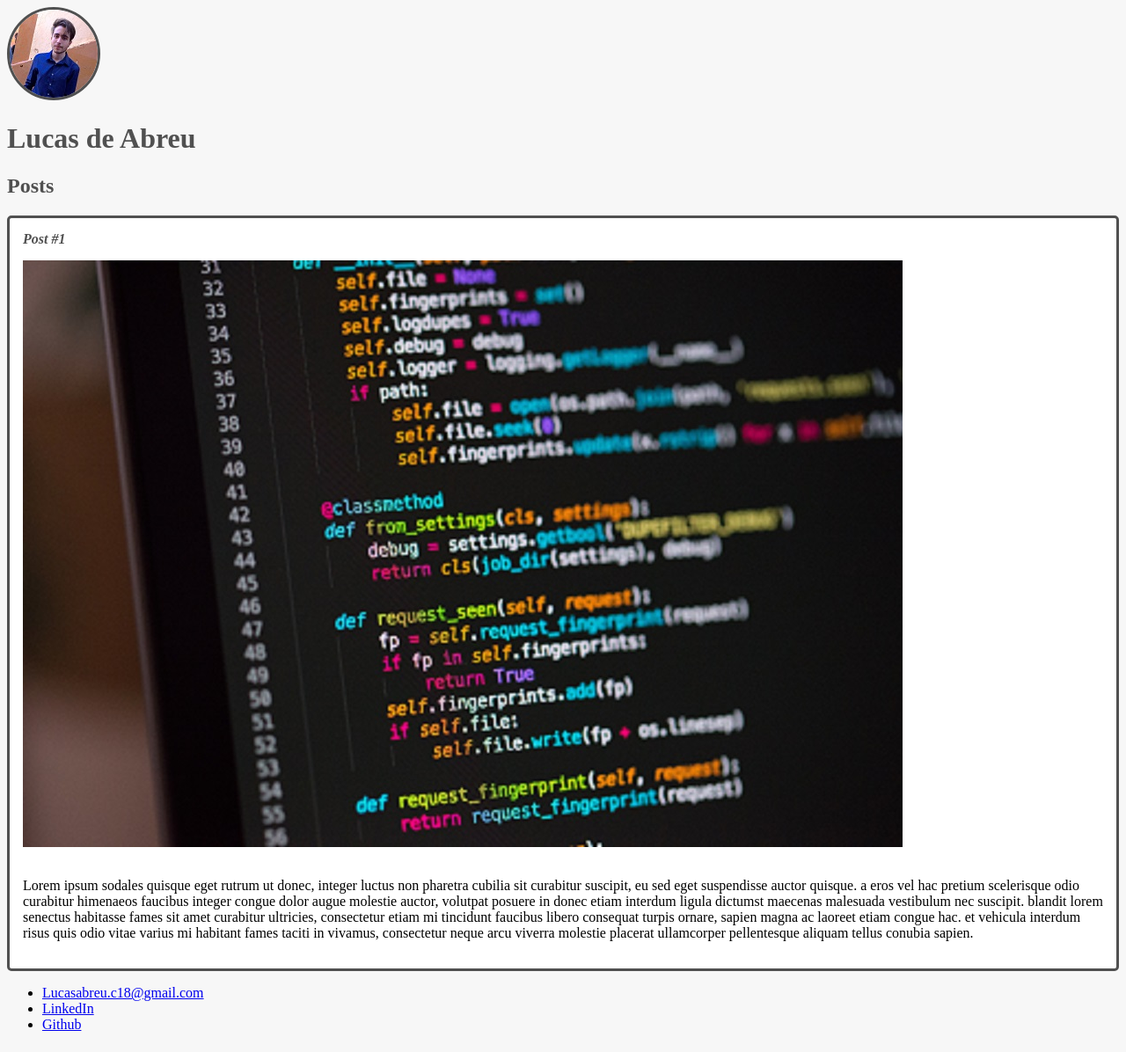
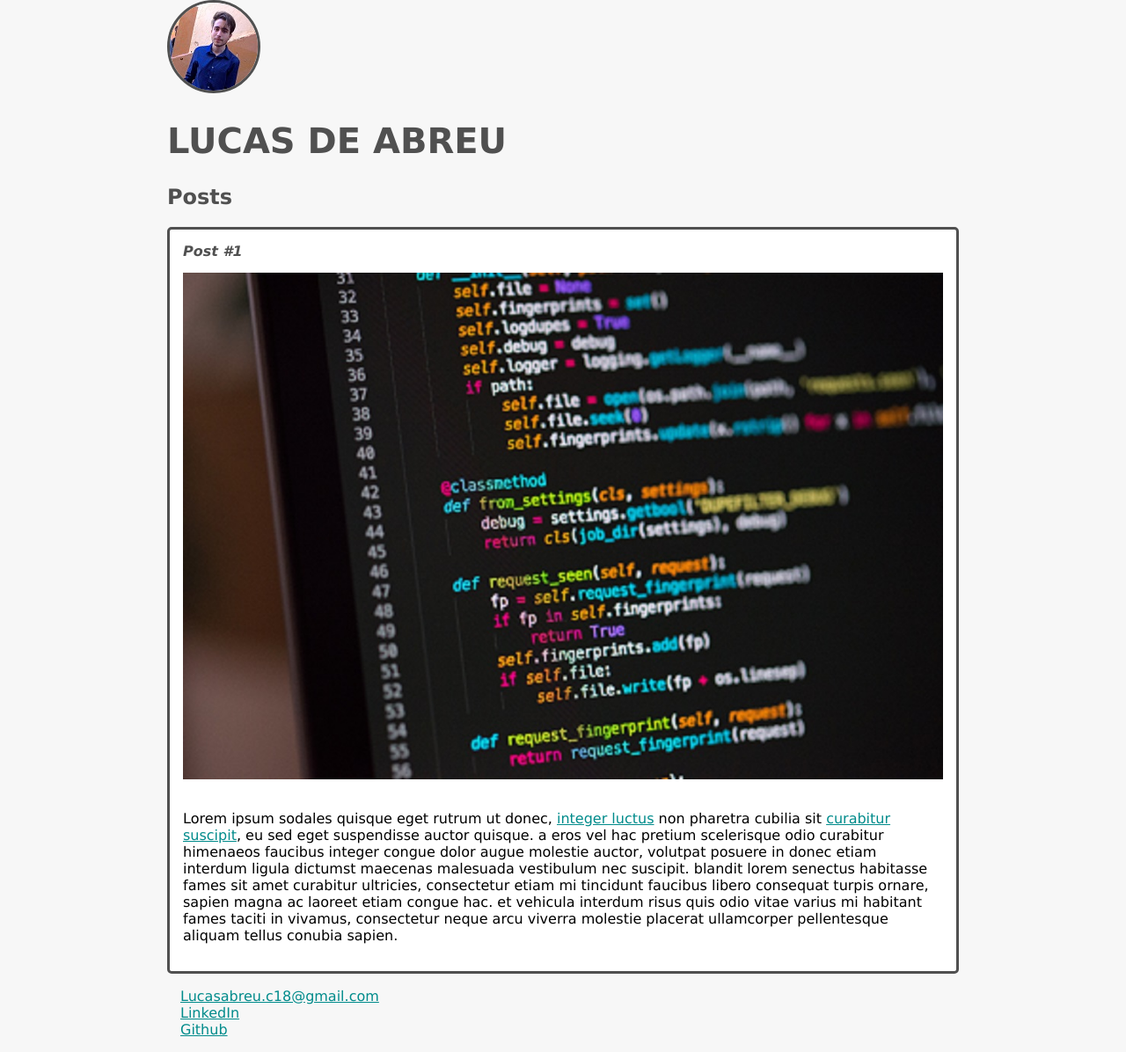
Before and after one commit to LucasAbreu09/Projetos-de-treino, a plain HTML site: page index.html in a window 1280 px wide. Shown: the whole page at 88% size. Drawn offline with Linux system fonts and the light colour scheme.

Commit message:
adição do css

```diff
--- a/index.html
+++ b/index.html
@@ -21,12 +21,12 @@
                     <img src="./img/chris-ried-ieic5Tq8YMk-unsplash.jpg" alt="Editor de texto contendo codigo Html" class="post_image">
                 </header>
                 <p class="Post_content">
-                    Lorem ipsum sodales quisque eget rutrum ut donec, integer luctus non pharetra cubilia sit curabitur suscipit, eu sed eget suspendisse auctor quisque. a eros vel hac pretium scelerisque odio curabitur himenaeos faucibus integer congue dolor augue molestie auctor, volutpat posuere in donec etiam interdum ligula dictumst maecenas malesuada vestibulum nec suscipit. blandit lorem senectus habitasse fames sit amet curabitur ultricies, consectetur etiam mi tincidunt faucibus libero consequat turpis ornare, sapien magna ac laoreet etiam congue hac. et vehicula interdum risus quis odio vitae varius mi habitant fames taciti in vivamus, consectetur neque arcu viverra molestie placerat ullamcorper pellentesque aliquam tellus conubia sapien.
+                    Lorem ipsum sodales quisque eget rutrum ut donec, <a href="mailto:lucasabreu.c11@gmail.com">integer luctus</a> non pharetra cubilia sit <a href="https://www.linkedin.com/in/lucas-abreu-cortes/" target="_blank">curabitur suscipit</a>, eu sed eget suspendisse auctor quisque. a eros vel hac pretium scelerisque odio curabitur himenaeos faucibus integer congue dolor augue molestie auctor, volutpat posuere in donec etiam interdum ligula dictumst maecenas malesuada vestibulum nec suscipit. blandit lorem senectus habitasse fames sit amet curabitur ultricies, consectetur etiam mi tincidunt faucibus libero consequat turpis ornare, sapien magna ac laoreet etiam congue hac. et vehicula interdum risus quis odio vitae varius mi habitant fames taciti in vivamus, consectetur neque arcu viverra molestie placerat ullamcorper pellentesque aliquam tellus conubia sapien.
                 </p>
             </article>
         </section>
         <footer>
-            <ul>
+            <ul class="contacts_list">
                 <li><a href="mailto:lucasabreu.c11@gmail.com">Lucasabreu.c18@gmail.com</a></li>
                 <li><a href="https://www.linkedin.com/in/lucas-abreu-cortes/" target="_blank">LinkedIn</a></li>
                 <li><a href="https://github.com/LucasAbreu09" target="_blank">Github</a></li>
--- a/style.css
+++ b/style.css
@@ -1,5 +1,8 @@
 body{
     background: #f7f7f7;
+    font-family: verdana;
+    max-width: 900px;
+    margin: auto;
 }
 
 .photo{
@@ -10,6 +13,15 @@ body{
 #tittle, .subtittle, .post_tittle{
     color: #505050;
 
+}
+
+#tittle{
+    font-size: 40px;
+    text-transform: uppercase;
+}
+
+a{
+    color: darkcyan;
 }
 
 .post_tittle{
@@ -30,8 +42,22 @@ body{
 .post_content{
     margin: 0;
     margin-bottom: 15px;
+    text-transform: capitalize;
+    text-align: justify;
 }
 
 .post_image{
     margin-bottom: 15px;
+    width: 100%;
 }
+
+.contacts_list{
+    list-style-type: none;
+    padding-left: 15px;
+}
+
+.contacts_list li a:hover{
+    color: lightseagreen;
+    transition: 0s;
+    opacity: 0.7;
+}
```
